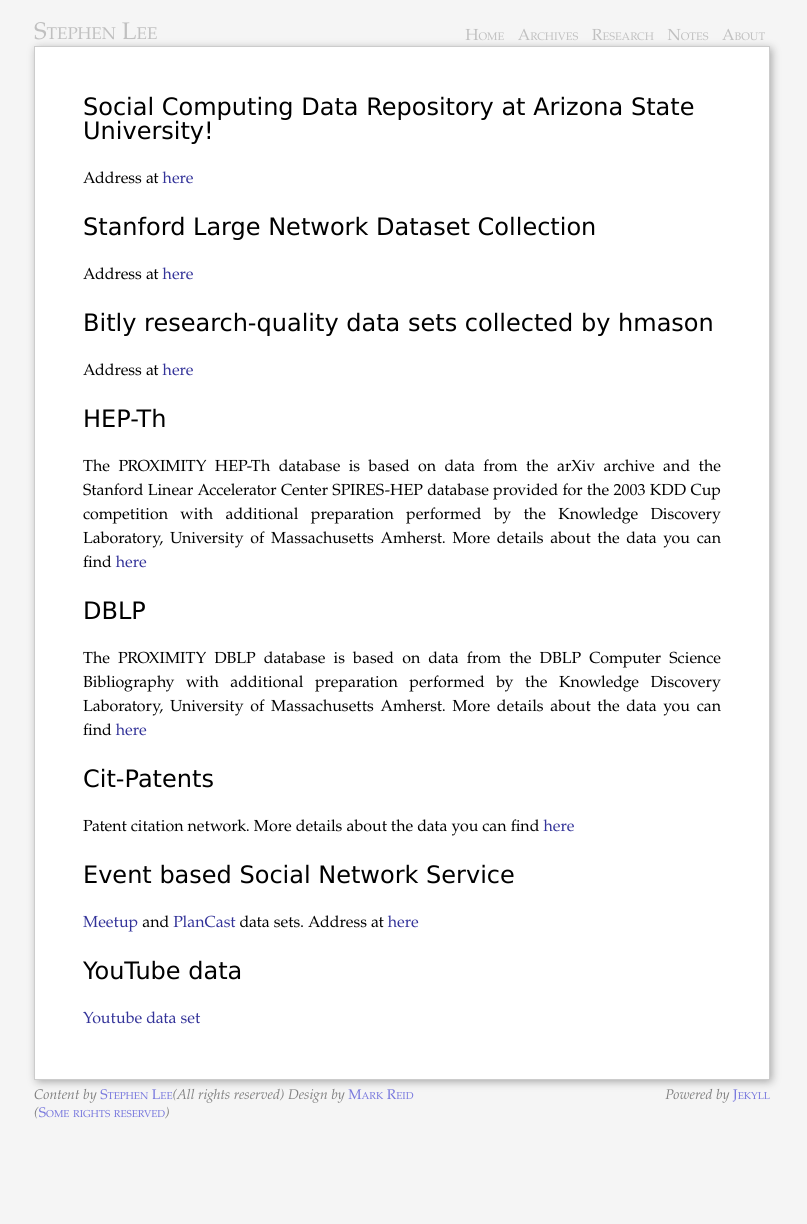
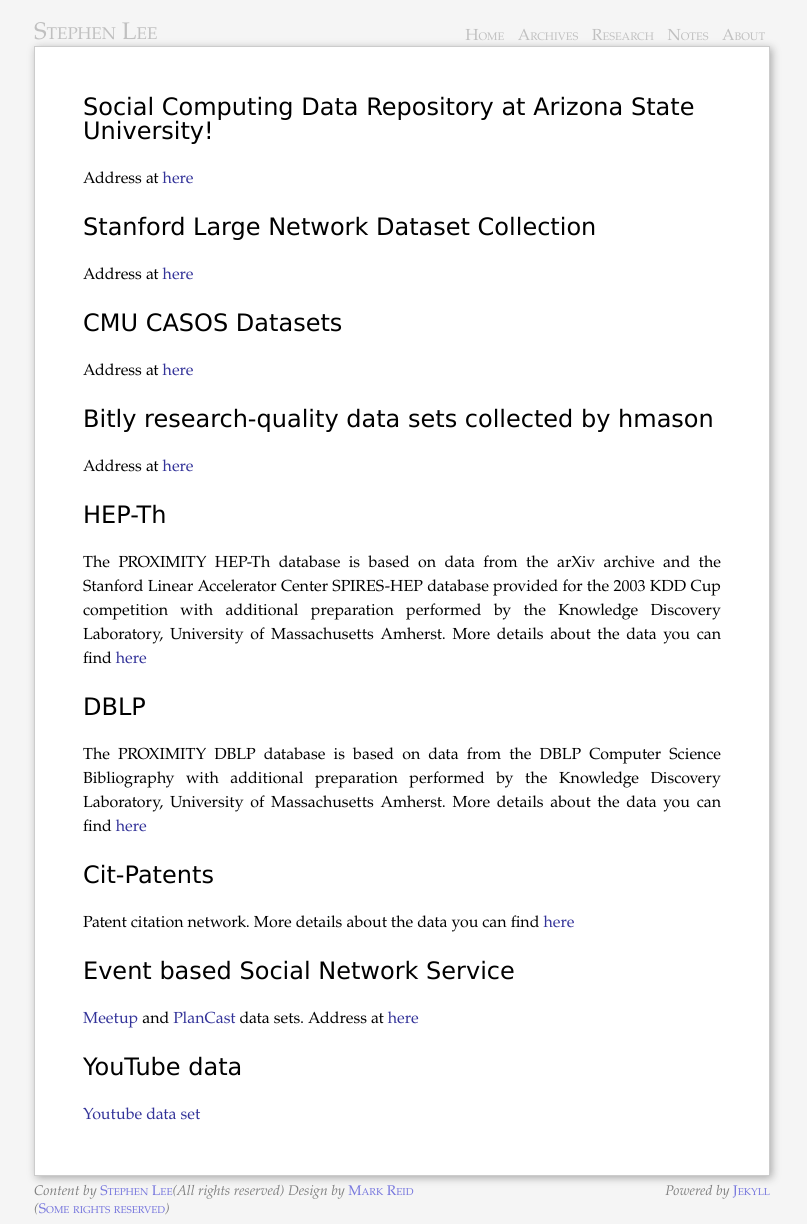
Before and after one commit to stephenLee/stephenlee.github.com, a Jekyll site: the page built from research/data/index.markdown, in a window 1280 px wide. Shown: the whole page, without its empty margins (238-1045 px from the left). Built offline with Jekyll 4.4.1, drawn with Linux system fonts in a browser that asks for light colours; before the commit the page ends 1128 px from its top, so only the background shows below that.

Commit message:
Updated research/data/index.markdown

```diff
--- a/research/data/index.markdown
+++ b/research/data/index.markdown
@@ -10,6 +10,9 @@ Address at [here](http://socialcomputing.asu.edu/pages/datasets)
 
 # Stanford Large Network Dataset Collection
 Address at [here](http://snap.stanford.edu/data/index.html)
+
+# CMU CASOS Datasets
+Address at [here](http://www.casos.cs.cmu.edu/computational_tools/data2.php)
 
 # Bitly research-quality data sets collected by hmason #
 Address at [here](https://bitly.com/bundles/hmason/1)
```
